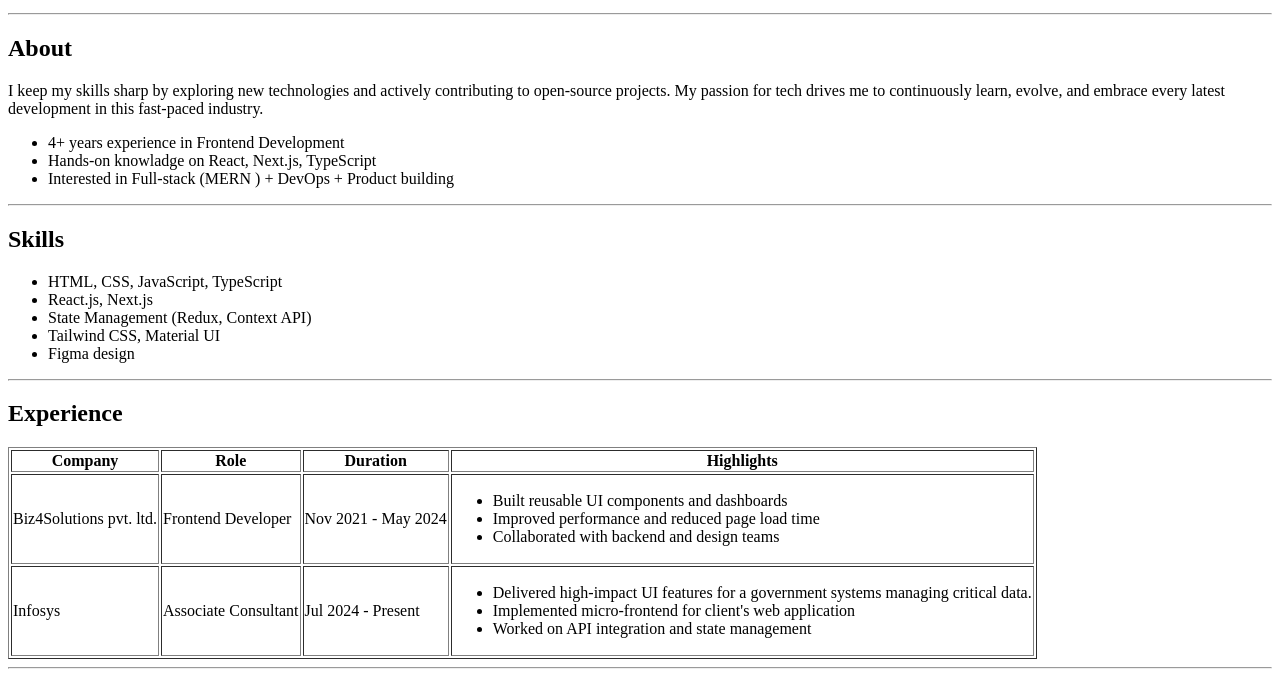
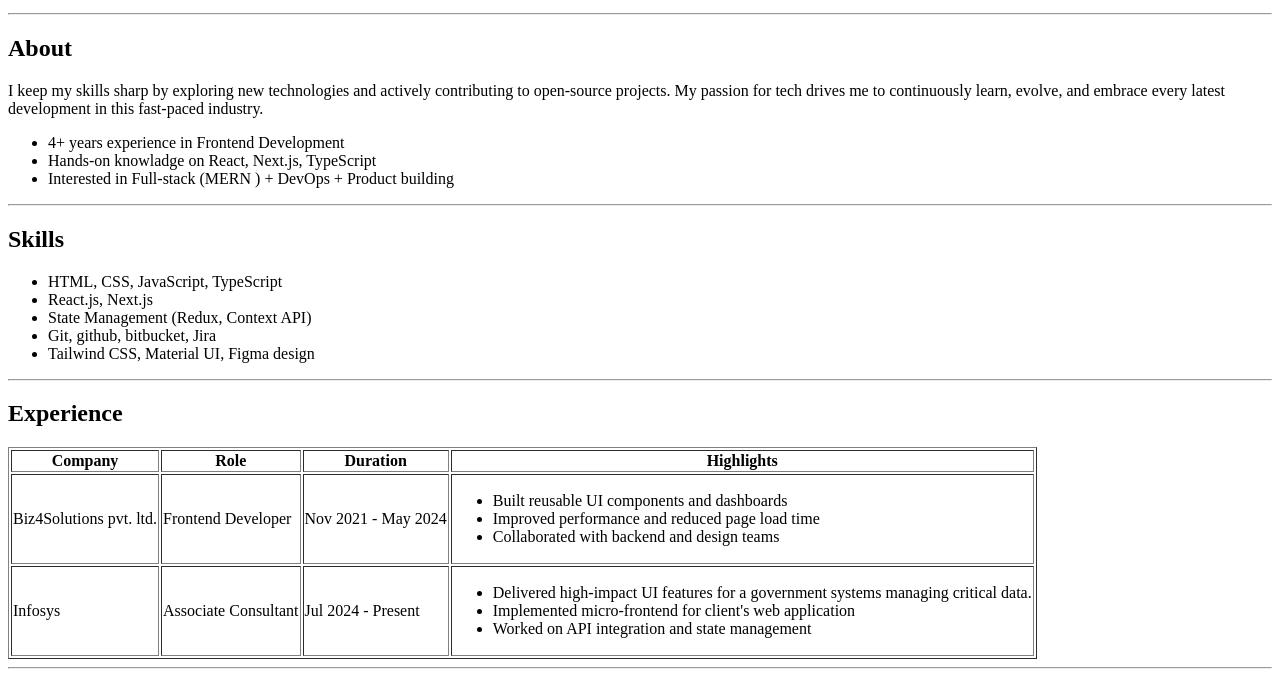
Before and after one commit to aniketkadu17/html-portfolio, a plain HTML site: page index.html in a window 1280 px wide. Shown: the part 119-800 px from the top of the page. Drawn offline with Linux system fonts and the light colour scheme.

Commit message:
Updated portfolio

```diff
--- a/index.html
+++ b/index.html
@@ -41,8 +41,8 @@
           <li>HTML, CSS, JavaScript, TypeScript</li>
           <li>React.js, Next.js</li>
           <li>State Management (Redux, Context API)</li>
-          <li>Tailwind CSS, Material UI</li>
-          <li>Figma design</li>
+          <li>Git, github, bitbucket, Jira</li>
+          <li>Tailwind CSS, Material UI, Figma design</li>
         </ul>
         <hr />
       </section>
@@ -98,11 +98,11 @@
 
         <article>
           <h3>Invoicing and Billing Web Application</h3>
-          <p><strong>Description:</strong></p>
           <p>
             <strong>Tech Stack:</strong> HTML, CSS, JavaScript, React.js,
             Tailwind, Redux
           </p>
+          <p><strong>Description:</strong></p>
           <ul>
             <li>
               Developed a robust web application for managing invoicing and
@@ -157,6 +157,7 @@
             target="_blank"
             >LinkedIn</a
           >
+            |
           <a
             href="https://x.com/Hi_Ani_ket"
             target="_blank"
```
